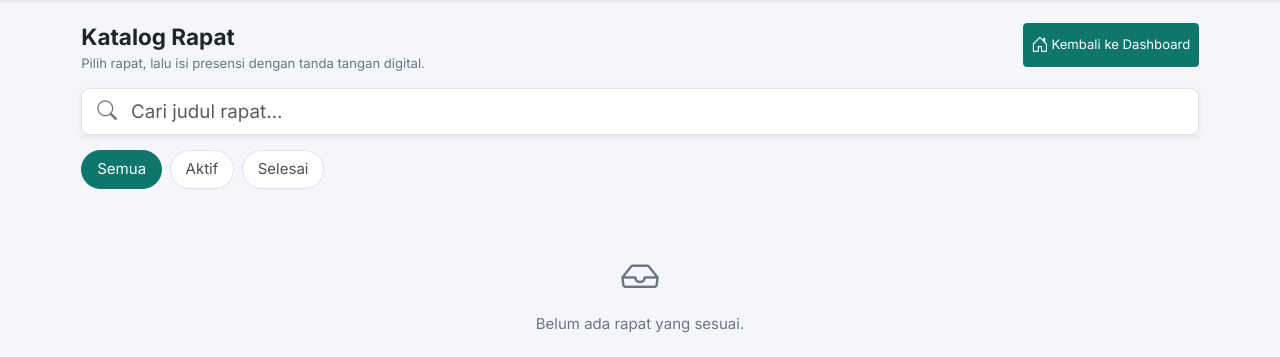
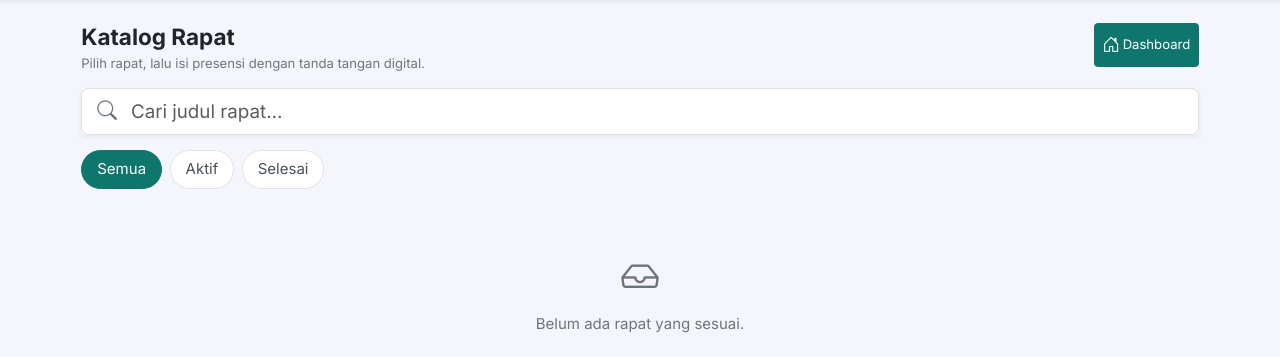
Before and after one commit to Shiro-3/Sistem-Presensi-Rapat, a Laravel app: page / in a window 1280 px wide. Shown: the part 63-420 px from the top of the page. Run offline with Laravel 12, Linux system fonts and the light colour scheme; a user stored in the database is signed in; data comes from the database, SQL or seed files in the repository; data that the repository does not hold is empty.

Commit message:
revisi button

```diff
--- a/resources/views/rapat/index.blade.php
+++ b/resources/views/rapat/index.blade.php
@@ -12,7 +12,7 @@
         @auth
             <a href="{{ route('admin.dashboard') }}"
             class="btn btn-primary btn-sm d-inline-flex align-items-center justify-content-center">
-                <i class="bi bi-house-door"></i> Kembali ke Dashboard
+                <i class="bi bi-house-door"></i> Dashboard
             </a>
         @endauth
     </section>
```
